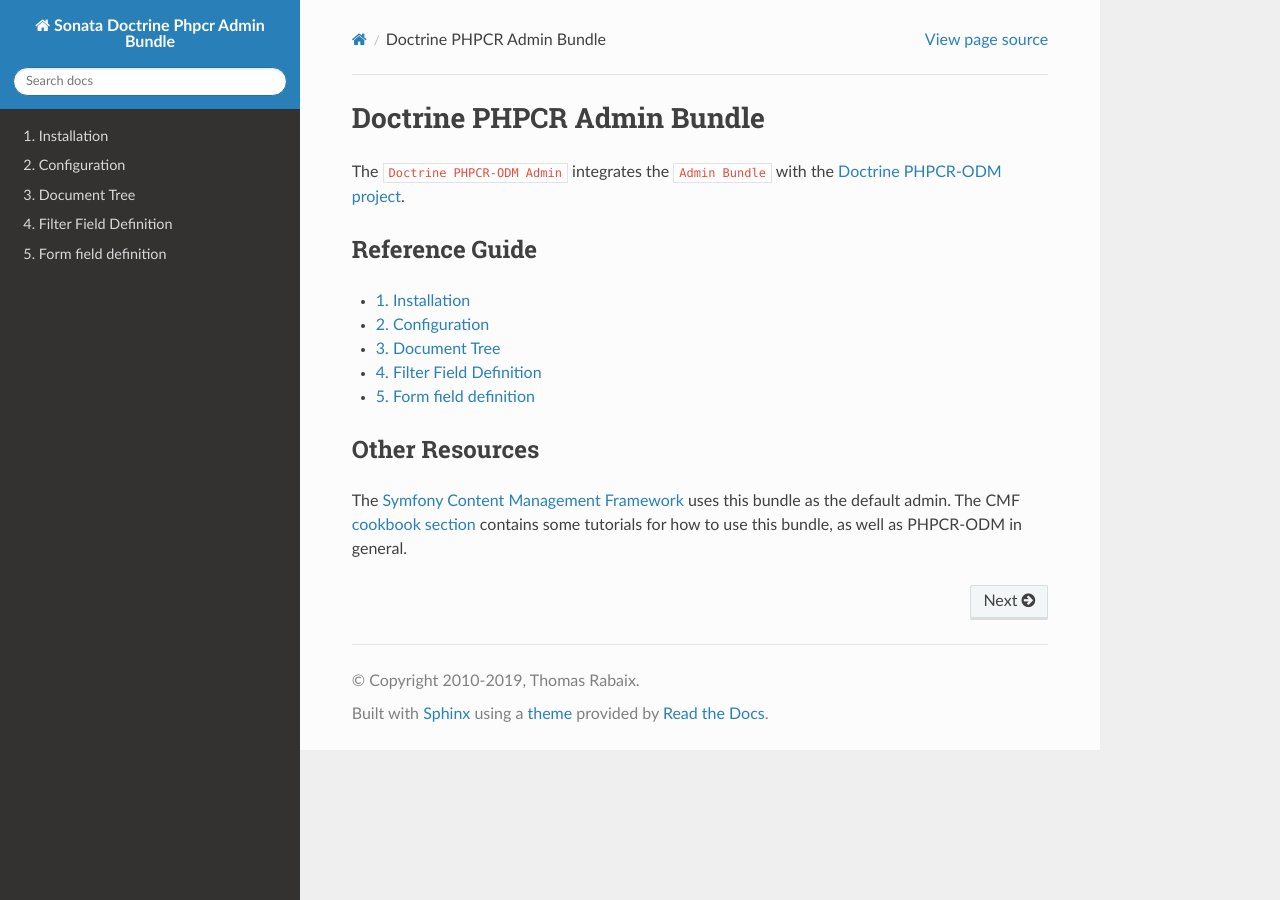
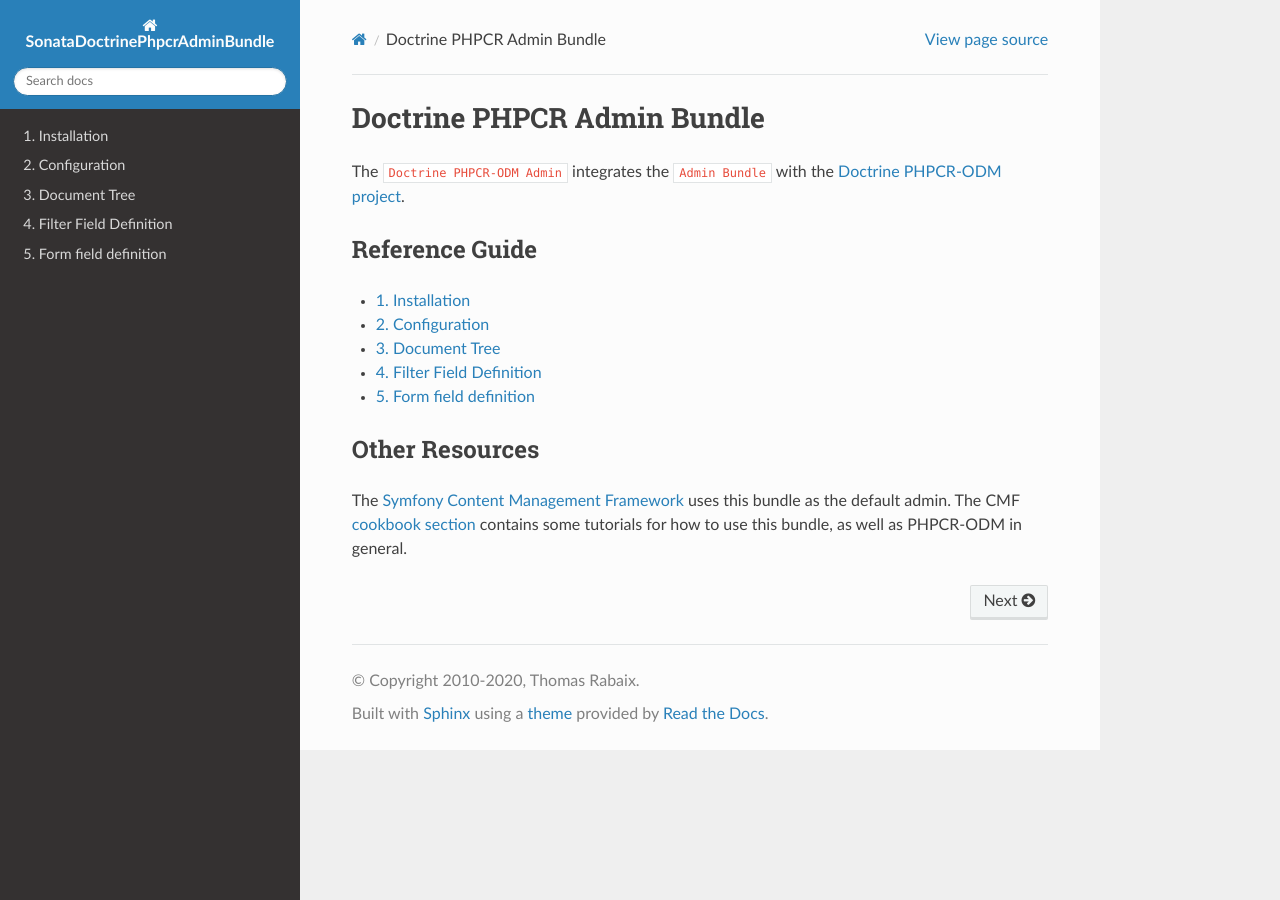
Before and after one commit to sonata-project/SonataDoctrinePhpcrAdminBundle, a Sphinx documentation site: the page built from docs/index.rst, in a window 1280 px wide. Built offline with Sphinx 7.4.7 and the Read the Docs theme 2.0.0, drawn with Linux system fonts in a browser that asks for light colours.

Commit message:
DevKit updates (#612)

```diff
--- a/docs/conf.py
+++ b/docs/conf.py
@@ -48,8 +48,8 @@ source_suffix = '.rst'
 master_doc = 'index'
 
 # General information about the project.
-project = u'Sonata Doctrine Phpcr Admin Bundle'
-copyright = u'2010-2019, Thomas Rabaix'
+project = u'SonataDoctrinePhpcrAdminBundle'
+copyright = u'2010-2020, Thomas Rabaix'
 
 # The version info for the project you're documenting, acts as replacement for
 # |version| and |release|, also used in various other places throughout the
```
Also changed, not shown: README.md (+7 -1 lines).
